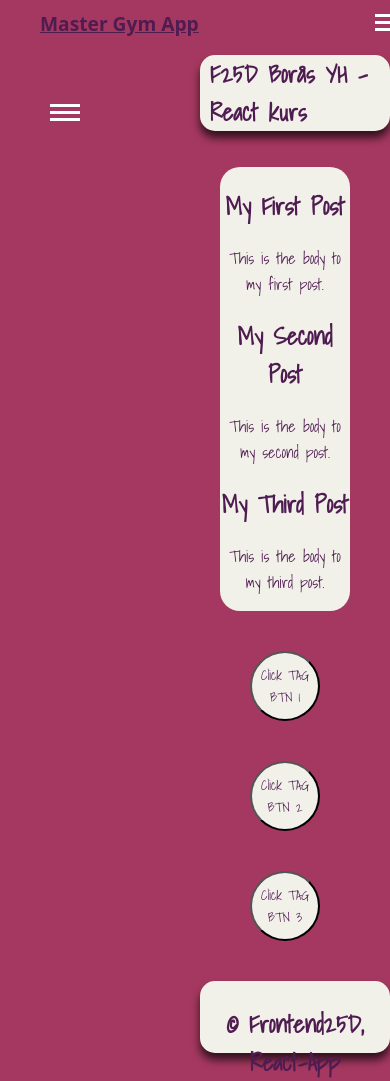
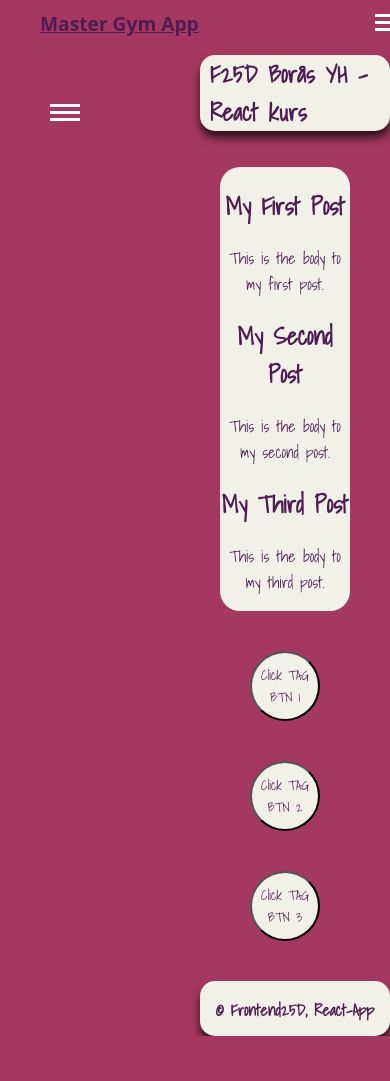
Before and after one commit to idasoderlund/React-AppExtended, a React (Create React App) app: page / in a window 390 px wide. After the commit the page ends 1036 px from the top, so only its background shows below. Built offline with nearby package versions, Linux system fonts and the light colour scheme; a web font is replaced by a local one.

Commit message:
added media queries to footer

```diff
--- a/src/FooterComponent/Footer.css
+++ b/src/FooterComponent/Footer.css
@@ -16,3 +16,13 @@
   height: 0.2em;
   padding-bottom: 20px;
 }
+
+@media (max-width: 768px) {
+  .footer-container h3 {
+    font-size: 1em;
+  }
+
+  .footer-container {
+    width: 100%;
+  }
+}
```
